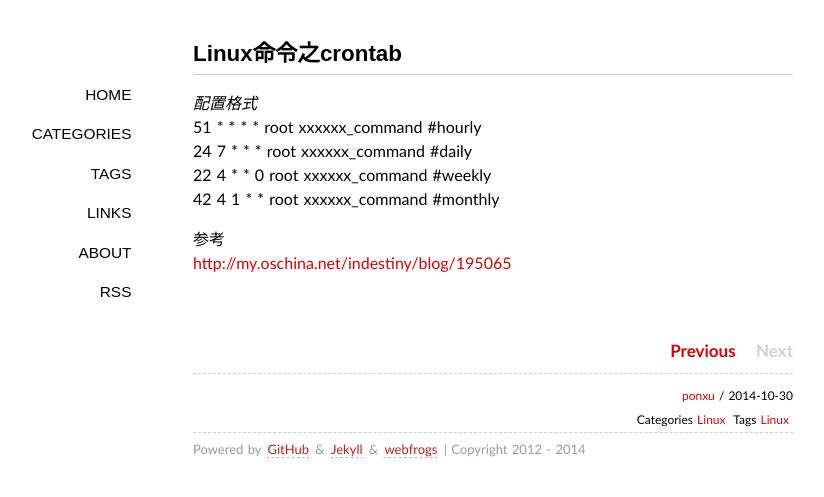
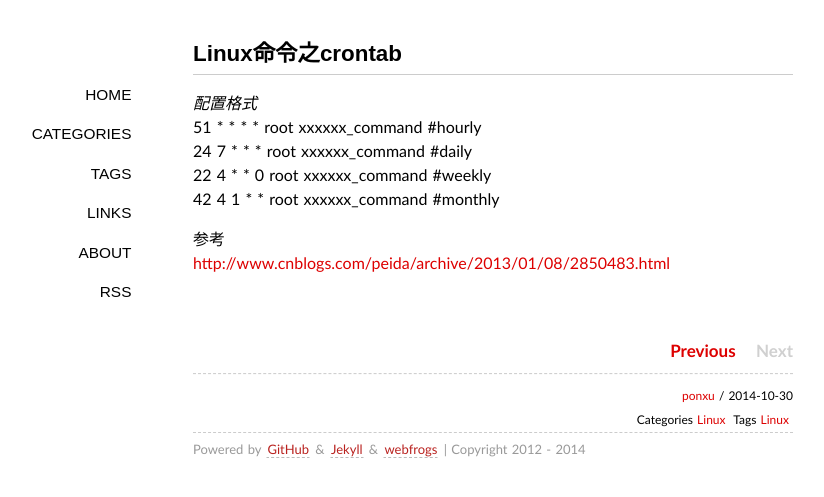
Before and after one commit to ponxu/ponxu.github.com, a Jekyll site: the page built from _posts/Linux/2014-10-30-Linux-crontab.md, in a window 1280 px wide. Shown: the top 497 px of the page, without its empty margins (147-971 px from the left). Built offline with Jekyll 4.4.1, drawn with Linux system fonts in a browser that asks for light colours; some web fonts are replaced; Markdown is read by kramdown in place of the engine named in the settings.

Commit message:
add post

```diff
--- a/_posts/Linux/2014-10-30-Linux-crontab.md
+++ b/_posts/Linux/2014-10-30-Linux-crontab.md
@@ -14,4 +14,4 @@ comments: yes
 42 4 1 * * root xxxxxx_command #monthly
 
 参考
-<http://my.oschina.net/indestiny/blog/195065>
+<http://www.cnblogs.com/peida/archive/2013/01/08/2850483.html>
```
Also changed, not shown: _posts/数学/2014-10-28-数字.md (+11 -0 lines).
